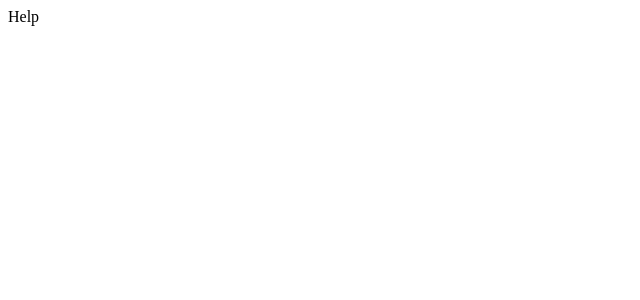
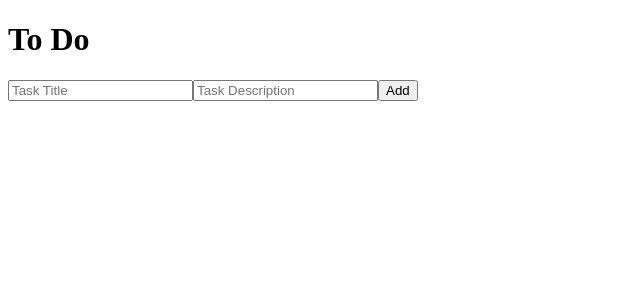
Before and after one commit to adas1gupta/ToDoMiniature, a React (Vite) app: page / in a window 1280 px wide. Shown: the top 300 px of the page, without its empty margins (0-640 px from the left). Built offline with nearby package versions, Linux system fonts and the light colour scheme.

Commit message:
learned how to create an array of components

```diff
--- a/src/App.jsx
+++ b/src/App.jsx
@@ -1,27 +1,45 @@
 import React from "react";
 import ReactDOM from "react-dom/client";
 import './App.css';
+import { useState } from "react";
 import ToDo from "./ToDo";
 import ToDoList from "./ToDoList";
-import { useState } from "react";
+import InputForm from "./InputForm";
 
 const App = () => {
-    const [taskTitle, setTaskTitle] = useState("")
-    const [taskDescription, setTaskDescription] = useState("")
+    const [taskTitle, setTaskTitle] = useState("");
+    const [taskDescription, setTaskDescription] = useState("");
+    const [tasks, setTasks] = useState([]);
+
+    //function to add Tasks
+    const handleAdd = () => {
+        if (taskTitle && taskDescription) {
+            setTasks([...tasks, {taskTitle: taskTitle, taskDescription: taskDescription}])
+            setTaskTitle("")
+            setTaskDescription("")
+        }
+    }
 
     return (
         <div>
-            Help
+            <h1>To Do</h1>
+            <InputForm
+                taskTitle={taskTitle}
+                taskDescription={taskDescription}
+                setTaskTitle={setTaskTitle}
+                setTaskDescription={setTaskDescription}
+                handleAdd={handleAdd}
+            />
+
             <ToDoList>
-            {(taskTitle && taskDescription) ? (
-                <ToDo>
-                    <h2>{taskTitle}</h2>
-                    <p>{taskDescription}</p>
-                </ToDo>
-            ) : <></>}
+                {(tasks.length > 0) ? (
+                    tasks.map((task, index) => (
+                            <ToDo key={index} taskTitle={task.taskTitle} taskDescription={task.taskDescription} />
+                        ))
+                    ) : <></>
+                }
             </ToDoList>
         </div>
-
     )
 }
 
--- /dev/null
+++ b/src/InputForm.jsx
@@ -0,0 +1,21 @@
+function InputForm({ taskTitle, taskDescription, setTaskTitle, setTaskDescription, handleAdd }) {
+    return (
+        <div id="add">
+            <input
+                type="text"
+                value={taskTitle}
+                onChange={(e) => setTaskTitle(e.target.value)}
+                placeholder="Task Title"
+            />
+            <input
+                type="text"
+                value={taskDescription}
+                onChange={(e) => setTaskDescription(e.target.value)}
+                placeholder="Task Description"
+            />
+            <button onClick={handleAdd}>Add</button>
+        </div>
+    )
+}
+
+export default InputForm;
--- a/src/ToDo.jsx
+++ b/src/ToDo.jsx
@@ -1,20 +1,26 @@
 import { useEffect, useRef } from "react";
 import { createPortal } from "react-dom";
 
-function ToDo ({children}) {
+function ToDo ({ taskTitle, taskDescription }) {
     const elRef = useRef(null)
     if (!elRef.current) {
-        elRef.current = document.createElement("div") //Don't need to put html
+        elRef.current = document.createElement("div") //Don't need to put html (<div>)
         // it matches div to whatever html tag exists
     }
 
     useEffect(() => {
         const modalToDo = document.getElementById("modalToDo")
         modalToDo.appendChild(elRef.current)
-        return (() => modalToDo.removeChild(elRef.current))
+        return () => modalToDo.removeChild(elRef.current)
     }, [])
 
-    return createPortal(<div>{children}</div>, elRef.current)
+    return createPortal(
+        <div>
+            <h2>{taskTitle}</h2>
+            <p>{taskDescription}</p>
+        </div>,
+        elRef.current
+    )
 }
 
 export default ToDo;
```
Also changed, not shown: src/Delete.jsx (added), src/Edit.jsx (added), src/TaskTitle.jsx (deleted).
